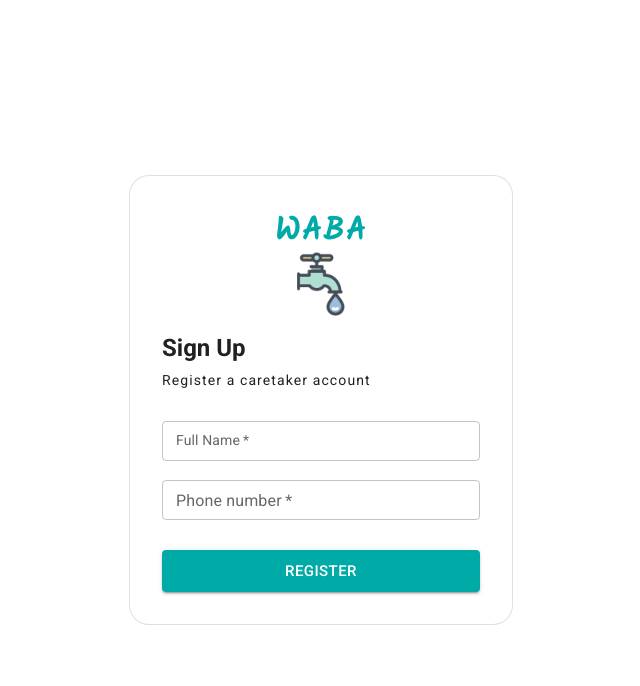
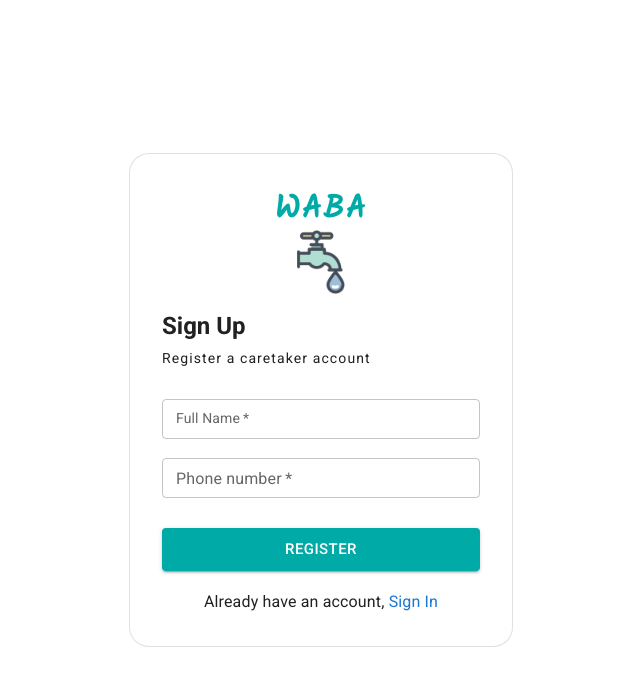
Before and after one commit to Ocholla-T/waba-rui, a React (Vite) app: page /auth/register in a window 1280 px wide. Shown: the top 686 px of the page, without its empty margins (319-959 px from the left). Built offline with nearby package versions, Linux system fonts and the light colour scheme.

Commit message:
ADD: links to both register and login forms

```diff
--- a/src/components/pages/login/index.tsx
+++ b/src/components/pages/login/index.tsx
@@ -1,5 +1,5 @@
 import Logo from '@images/logo.png'
-import { Box, Button, Card, TextField } from '@mui/material'
+import { Box, Button, Card, Link, TextField, Typography } from '@mui/material'
 import { AuthService } from '@services/auth'
 import axios, { AxiosRequestConfig, AxiosResponse } from 'axios'
 import React, {
@@ -54,6 +54,10 @@ export const Login: FC<LoginProps> = ({}: LoginProps): ReactElement => {
       .catch((error) => {
         console.log(error)
       })
+  }
+
+  const goToRegister = () => {
+    navigate('/auth/register')
   }
 
   return (
@@ -121,6 +125,12 @@ export const Login: FC<LoginProps> = ({}: LoginProps): ReactElement => {
           >
             Generate Code
           </Button>
+          <Typography sx={{ marginTop: '1.1875rem' }}>
+            Don't have an account,{' '}
+            <Link underline="none" sx={{ cursor: 'pointer' }} onClick={goToRegister}>
+              Register
+            </Link>
+          </Typography>
         </Card>
       </Box>
     </main>
--- a/src/components/pages/register/index.tsx
+++ b/src/components/pages/register/index.tsx
@@ -3,7 +3,7 @@ import './index.scss'
 import Logo from '@images/logo.png'
 import Button from '@mui/material/Button'
 import Box from '@mui/material/Box'
-import { Card, TextField } from '@mui/material'
+import { Card, Link, TextField, Typography } from '@mui/material'
 
 import axios, { AxiosError, AxiosRequestConfig, AxiosResponse } from 'axios'
 import { AuthService } from '@services/auth'
@@ -95,6 +95,10 @@ export const Register: FC<RegisterProps> = ({ toggleIsRegisteringState }): React
       })
   }
 
+  const goToLogin = () => {
+    navigate('/auth/login')
+  }
+
   return (
     <main className="register">
       <Box
@@ -180,6 +184,12 @@ export const Register: FC<RegisterProps> = ({ toggleIsRegisteringState }): React
           >
             Register
           </Button>
+          <Typography sx={{ marginTop: '1.1875rem' }}>
+            Already have an account,{' '}
+            <Link underline="none" sx={{ cursor: 'pointer' }} onClick={goToLogin}>
+              Sign In
+            </Link>
+          </Typography>
         </Card>
       </Box>
     </main>
```
